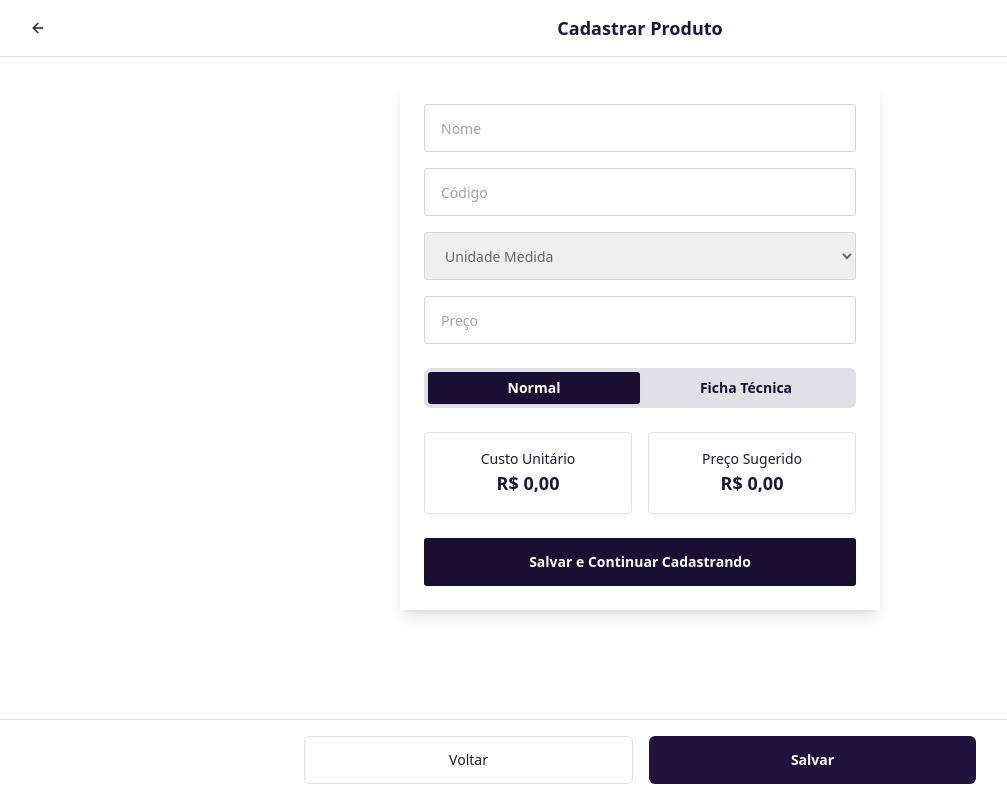
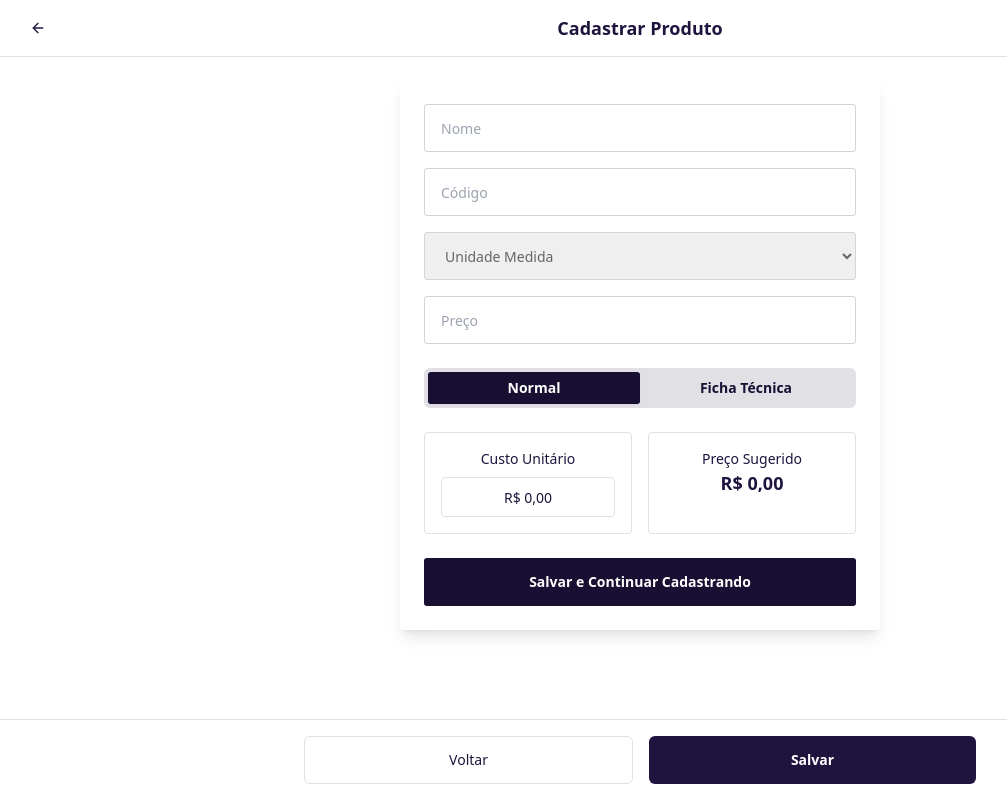
Before and after one commit to tk-rocha/pricematch-ai-app, a React (Vite) app: page /cadastro-produto in a window 1280 px wide. Shown: the whole page, without its empty margins (0-1007 px from the left). Built offline with nearby package versions, Linux system fonts and the light colour scheme; the HTML template or start-up script is replaced by a standard one.

Commit message:
inclusao de campo custo unitário

```diff
--- a/src/pages/CadastroProduto.tsx
+++ b/src/pages/CadastroProduto.tsx
@@ -57,6 +57,7 @@ const CadastroProduto = () => {
   const [insumosVinculados, setInsumosVinculados] = useState<InsumoVinculado[]>([]);
   const [quantidadeTemp, setQuantidadeTemp] = useState("");
   const [margem, setMargem] = useState(0);
+  const [custoUnitarioInput, setCustoUnitarioInput] = useState("");
 
   const unidadesMedida = ["Un", "L", "Kg", "M", "Caixa", "Pacote"];
 
@@ -88,9 +89,10 @@ const CadastroProduto = () => {
           preco: formatCurrency(produto.precoVenda || 0),
           quantoRende: produto.quantoRende ? String(produto.quantoRende) : "",
           custoTotalProducao: produto.custoProducao || 0,
-          custoUnitario: 0,
+          custoUnitario: produto.custoProducao || 0,
           precoSugerido: produto.precoVenda || 0
         });
+        setCustoUnitarioInput(formatCurrency(produto.custoProducao || 0));
         if (produto.fichaTecnica) {
           setInsumosVinculados(produto.fichaTecnica);
         }
@@ -108,16 +110,36 @@ const CadastroProduto = () => {
 
   // Calculate unit cost and suggested price when dependencies change
   useEffect(() => {
+    if (activeTab === 'ficha') {
       const quantoRendeNum = parseFloat(formData.quantoRende) || 1;
       const custoUnitario = formData.custoTotalProducao / quantoRendeNum;
       const precoSugerido = custoUnitario * (1 + margem / 100);
-
       setFormData(prev => ({
         ...prev,
         custoUnitario: custoUnitario,
         precoSugerido: precoSugerido
       }));
-  }, [formData.custoTotalProducao, formData.quantoRende, margem]);
+      // Atualiza o input mascarado quando o valor vier da Ficha Técnica
+      setCustoUnitarioInput(formatCurrency(custoUnitario));
+    }
+  }, [formData.custoTotalProducao, formData.quantoRende, margem, activeTab]);
+
+  // Keep suggested price updated when editing manually in Normal tab
+  useEffect(() => {
+    if (activeTab === 'normal') {
+      setFormData(prev => ({
+        ...prev,
+        precoSugerido: prev.custoUnitario * (1 + margem / 100)
+      }));
+    }
+  }, [formData.custoUnitario, margem, activeTab]);
+
+  // Garante que o input já apareça com a máscara "R$" quando entrar na aba Normal
+  useEffect(() => {
+    if (activeTab === 'normal') {
+      setCustoUnitarioInput(formatCurrency(formData.custoUnitario || 0));
+    }
+  }, [activeTab, formData.custoUnitario]);
 
   const handleInputChange = (field: string, value: string) => {
     setFormData(prev => ({ ...prev, [field]: value }));
@@ -370,7 +392,19 @@ const CadastroProduto = () => {
                   <div className="grid grid-cols-2 gap-4">
                     <div className="text-center p-4 border border-border rounded-sm">
                       <div className="text-sm text-muted-foreground">Custo Unitário</div>
-                      <div className="text-lg font-bold">{formatCurrency(formData.custoUnitario)}</div>
+                      <input
+                        type="text"
+                        value={custoUnitarioInput}
+                        onChange={(e) =>
+                          handleCurrencyInput(e.target.value, (masked) => {
+                            setCustoUnitarioInput(masked);
+                            const numeric = parseCurrencyToDecimal(masked) || 0;
+                            setFormData(prev => ({ ...prev, custoUnitario: numeric }));
+                          })
+                        }
+                        className="mt-2 w-full h-10 px-3 border border-border rounded-sm text-sm text-foreground text-center"
+                        placeholder="R$ 0,00"
+                      />
                     </div>
                     <div className="text-center p-4 border border-border rounded-sm">
                       <div className="text-sm text-muted-foreground">Preço Sugerido</div>
```
Lines whose indentation alone changed are shown as unchanged.
